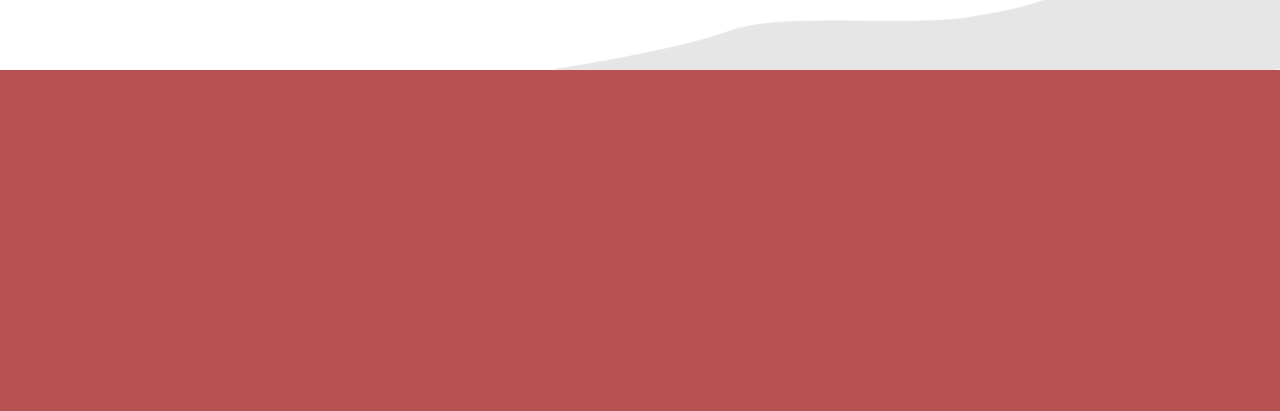
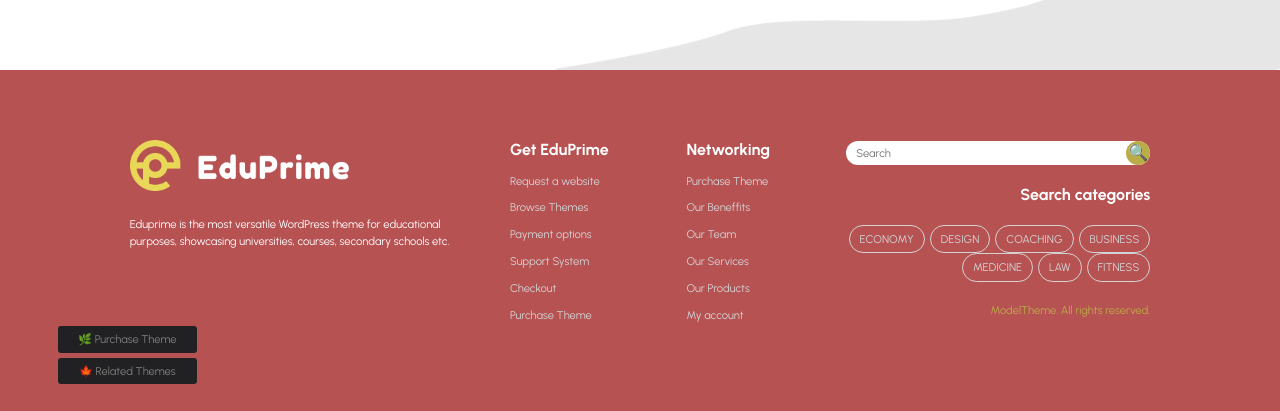
Before and after one commit to ClaudioLeone/proj-html-vuejs, a Vue app: page / in a window 1280 px wide. Shown: the part 4253-4664 px from the top of the page. Before the commit the page ends 4323 px from the top, so only its background shows below. Built offline with nearby package versions, Linux system fonts and the light colour scheme.

Commit message:
Created and added 'footer bottom' section, added hover effect on header list elements

```diff
--- a/src/components/AppHeader.vue
+++ b/src/components/AppHeader.vue
@@ -65,6 +65,11 @@
         padding: 0 20px;
         font-size: 0.7rem;
         font-weight: bold;
+        cursor: pointer;
+    }
+
+    ul > li:hover {
+        color: #BAAC46;
     }
 
     button {
--- a/src/components/partials/footerBottom.vue
+++ b/src/components/partials/footerBottom.vue
@@ -10,9 +10,184 @@
 </script>
 
 <template>
+<div class="footer-bottom-container d-flex justify-content-around">
+    <div class="bottom-left-btns-container d-flex flex-column justify-content-between">
+        <button class="side-btn">🌿 <span>Purchase Theme</span></button>
+        <button class="side-btn">🍁 <span>Related Themes</span></button>
+    </div>
 
+    <div class="left d-flex flex-column align-items-center">
+        <div class="logo-container">
+            <div id="bottom-logo">
+                <img src="../../assets/edu/img/theme_eduprime_logo.png">
+            </div>
+        </div>
+
+        <p>Eduprime is the most versatile WordPress theme for educational purposes, showcasing universities, courses, secondary schools etc.</p>
+    </div>
+
+    <div class="center d-flex justify-content-around">
+        <div class="sx-list">
+            <h6>Get EduPrime</h6>
+            <ul>
+                <li>Request a website</li>
+                <li>Browse Themes</li>
+                <li>Payment options</li>
+                <li>Support System</li>
+                <li>Checkout</li>
+                <li>Purchase Theme</li>
+            </ul>
+        </div>
+
+        <div class="dx-list">
+            <h6>Networking</h6>
+            <ul>
+                <li>Purchase Theme</li>
+                <li>Our Beneffits</li>
+                <li>Our Team</li>
+                <li>Our Services</li>
+                <li>Our Products</li>
+                <li>My account</li>
+            </ul>
+        </div>
+    </div>
+
+    <div class="right d-flex flex-column align-items-end">
+        <div class="search-bar">
+            <input class="text-input" type="text" name="" id="" placeholder="Search"><input class="send-btn" type="button" value="🔍">
+        </div>
+
+        <div class="search-categories text-end">
+            <h6>Search categories</h6>
+
+            <button>ECONOMY</button>
+            <button>DESIGN</button>
+            <button>COACHING</button>
+            <button>BUSINESS</button>
+            <button>MEDICINE</button>
+            <button>LAW</button>
+            <button>FITNESS</button>
+
+            <p>ModelTheme. All rights reserved.</p>
+        </div>
+    </div>
+</div>
 </template>
 
 <style scoped lang="scss">
+ul {
+    padding: 0;
+}
 
+li {
+    list-style-type: none;
+    padding: 5px 0;
+    font-size: 0.7rem;
+    color: lightgrey;
+}
+.footer-bottom-container {
+    position: relative;
+    color: white;
+    padding: 70px 0;
+    width: 80%;
+    margin: 0 auto;
+}
+ .left {
+    width: 33%;
+
+    p {
+        font-size: 0.7rem;
+        padding: 25px 0;
+    }
+ }
+
+ #bottom-logo {
+    width: 65%;
+ }
+
+ .center {
+    width: 33%;
+
+    .sx-list {
+        h6 {
+            font-weight: bold;
+        }
+    }
+
+    .dx-list {
+        h6 {
+            font-weight: bold;
+        }
+    }
+ }
+
+ .right {
+    width: 33%;
+
+    .search-bar {
+        position: relative;
+        border-radius: 25%;
+        width: 90%;
+
+        .text-input {
+            border: none;
+            border-radius: 25px;
+            padding-left: 10px;
+            height: 24px;
+            font-size: 0.7rem;
+            width: 100%;
+        }
+
+        .send-btn {
+            border: none;
+            padding: 0 2px;
+            border-radius: 25px;
+            position: absolute;
+            right: 0;
+            bottom: 0;
+            background-color: #BAAC46;
+        }
+    }
+ }
+
+ .search-categories {
+    h6 {
+        margin: 0;
+        padding: 20px 0;
+        font-weight: bold;
+    }
+
+    button {
+        color: lightgrey;
+        border: 1px solid lightgray;
+        border-radius: 15px;
+        background-color: transparent;
+        font-size: 0.7rem;
+        padding: 5px 10px;
+        margin-left: 5px;
+    }
+
+    p {
+        font-size: 0.7rem;
+        color: #BAAC46;
+        padding: 20px 0;
+        margin: 0;
+    }
+ }
+
+ .bottom-left-btns-container {
+    position: absolute;
+    left: -70px;
+    bottom: 25px;
+ }
+
+ .side-btn {
+    border: none;
+    border-radius: 3px;
+    color: grey;
+    padding: 5px 20px;
+    background-color: #212023;
+    margin-bottom: 5px;
+    font-size: 0.7rem;
+ }
 </style>
```
